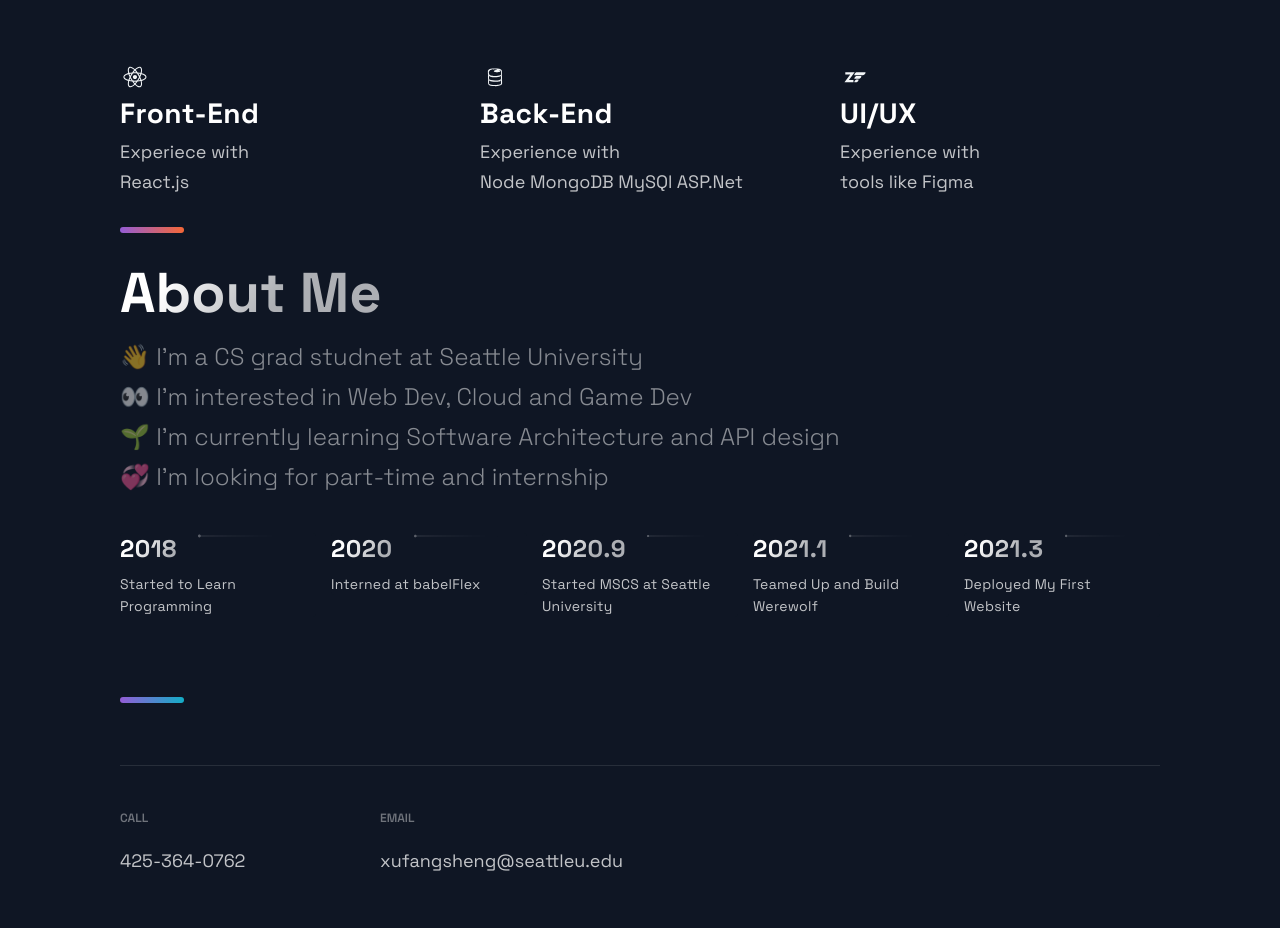
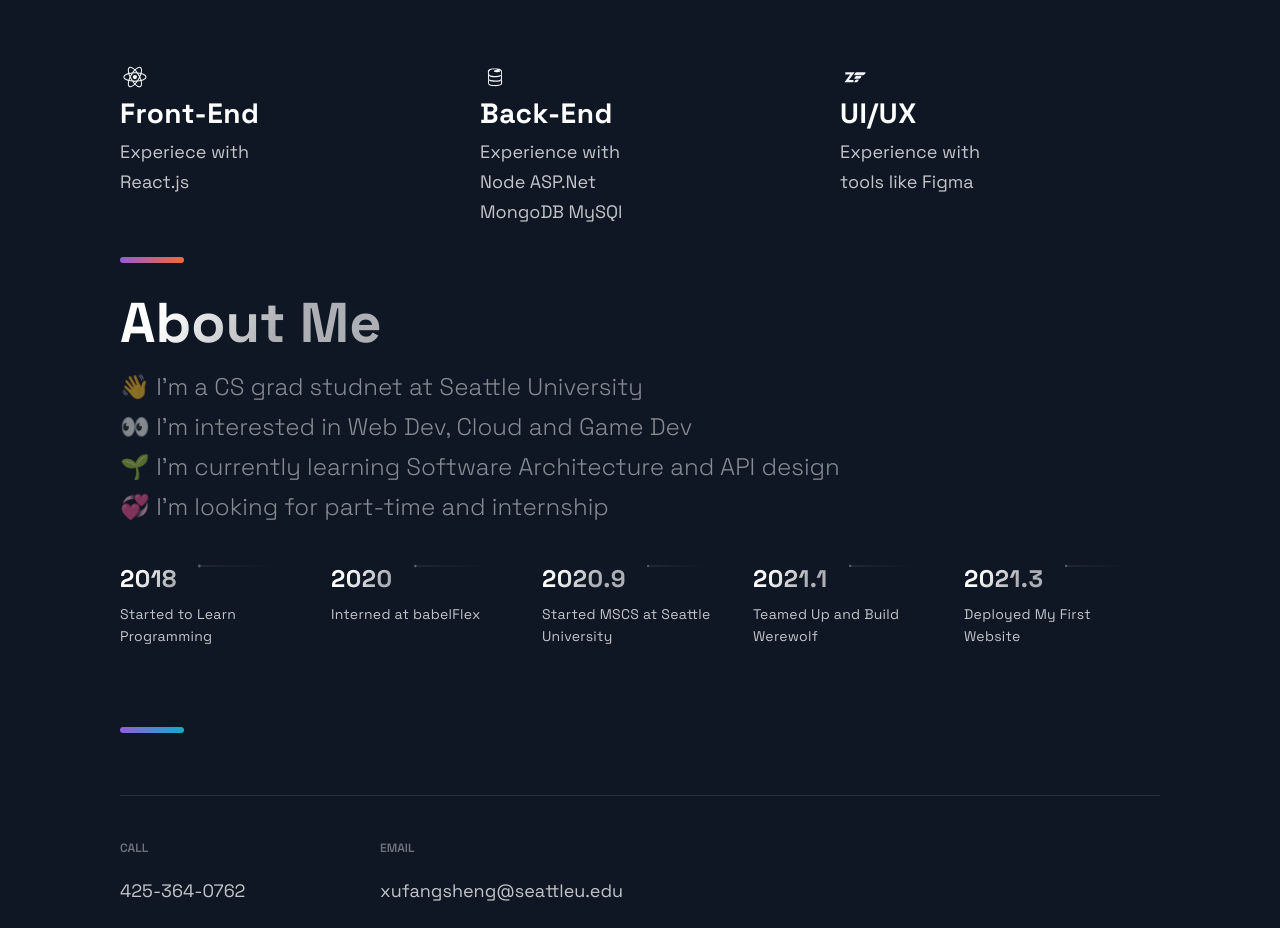
Before and after one commit to FangshengXuJason/Personal-Porforlio, a Next.js app: page / in a window 1280 px wide. Shown: the part 1720-2648 px from the top of the page. Built offline with nearby package versions, Linux system fonts and the light colour scheme.

Commit message:
Update Technologies.js

```diff
--- a/src/components/Technologies/Technologies.js
+++ b/src/components/Technologies/Technologies.js
@@ -43,7 +43,8 @@ const Technologies = () => (
           <ListTitle>Back-End</ListTitle>
           <ListParagraph>
             Experience with <br />
-            Node MongoDB MySQl ASP.Net
+            Node ASP.Net <br />
+            MongoDB MySQl <br />
           </ListParagraph>
         </ListContainer>
       </ListItem>
```
